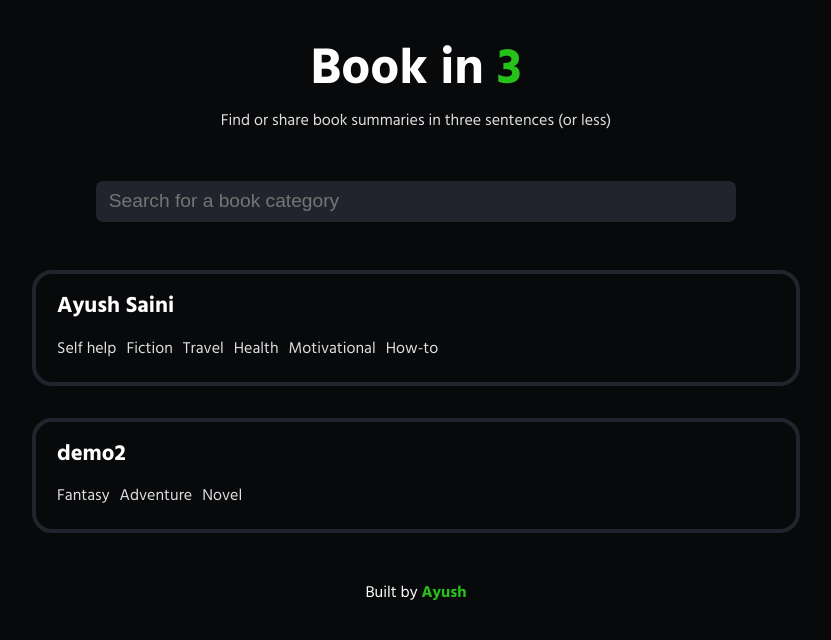
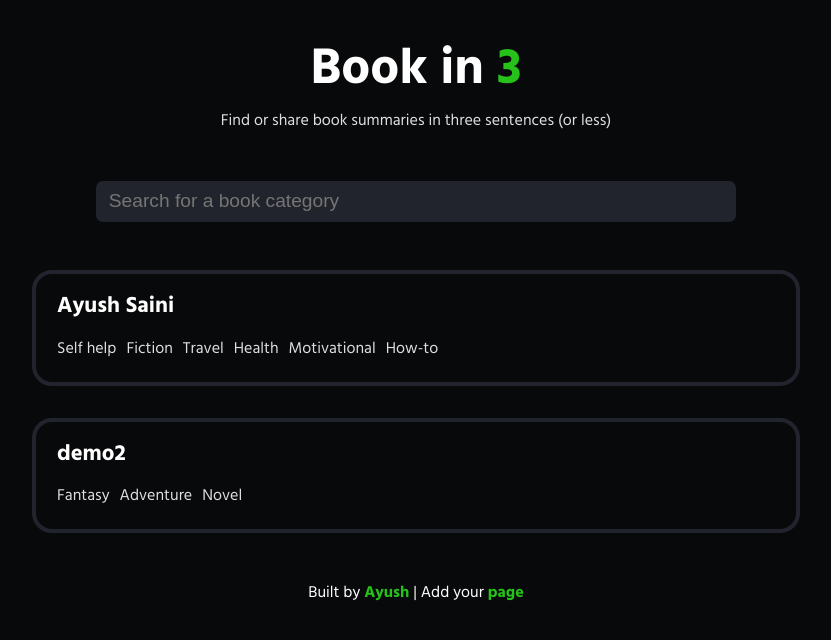
Before and after one commit to AyushSaini00/book-in-3, a Next.js app: page / in a window 1280 px wide. Shown: the top 640 px of the page, without its empty margins (224-1055 px from the left). Built offline with nearby package versions, Linux system fonts and the light colour scheme; a web font is replaced by a local one.

Commit message:
link to github readme to guide on how to add a new page

```diff
--- a/components/FooterHomepage.js
+++ b/components/FooterHomepage.js
@@ -4,7 +4,14 @@ const FooterHomepage = () => {
   return (
     <footer>
       <p>
-        Built by <a href="https://twitter.com/AyushCodes">Ayush</a>
+        Built by <a href="https://twitter.com/AyushCodes">Ayush</a> | Add your{' '}
+        <a
+          href="https://github.com/AyushSaini00/book-in-3#how-can-i-add-my-page-"
+          target="_blank"
+          rel="noopener noreferrer"
+        >
+          page
+        </a>
         {/* <Link href="/why">
           <a>Why?</a>
         </Link> */}
--- a/pages/[slug].js
+++ b/pages/[slug].js
@@ -25,6 +25,7 @@ const UserDataPage = ({ frontMatter, mdxSource }) => {
             {twitter && (
               <a
                 href={`https://www.twitter.com/${twitter}`}
+                rel="noopener noreferrer"
                 className="logo-link"
               >
                 <svg className="svg" viewBox="0 0 512 512">
@@ -33,7 +34,7 @@ const UserDataPage = ({ frontMatter, mdxSource }) => {
               </a>
             )}
             {url && (
-              <a href={url} className="logo-link">
+              <a href={url} className="logo-link" rel="noopener noreferrer">
                 <svg className="svg" viewBox="0 0 24 24">
                   <path d="M17.9 17.39c-.26-.8-1.01-1.39-1.9-1.39h-1v-3a1 1 0 0 0-1-1H8v-2h2a1 1 0 0 0 1-1V7h2a2 2 0 0 0 2-2v-.41c2.93 1.18 5 4.05 5 7.41 0 2.08-.8 3.97-2.1 5.39M11 19.93c-3.95-.49-7-3.85-7-7.93 0-.62.08-1.22.21-1.79L9 15v1a2 2 0 0 0 2 2m1-16A10 10 0 0 0 2 12a10 10 0 0 0 10 10 10 10 0 0 0 10-10A10 10 0 0 0 12 2z" />
                 </svg>
--- a/styles/globals.css
+++ b/styles/globals.css
@@ -151,3 +151,9 @@ li {
 footer {
   margin: 2rem 0;
 }
+footer > p {
+  text-align: center;
+}
+.footer-user-page-p-1 {
+  margin-bottom: 0.4rem;
+}
```
Also changed, not shown: components/FooterUserPage.js (+10 -0 lines).
